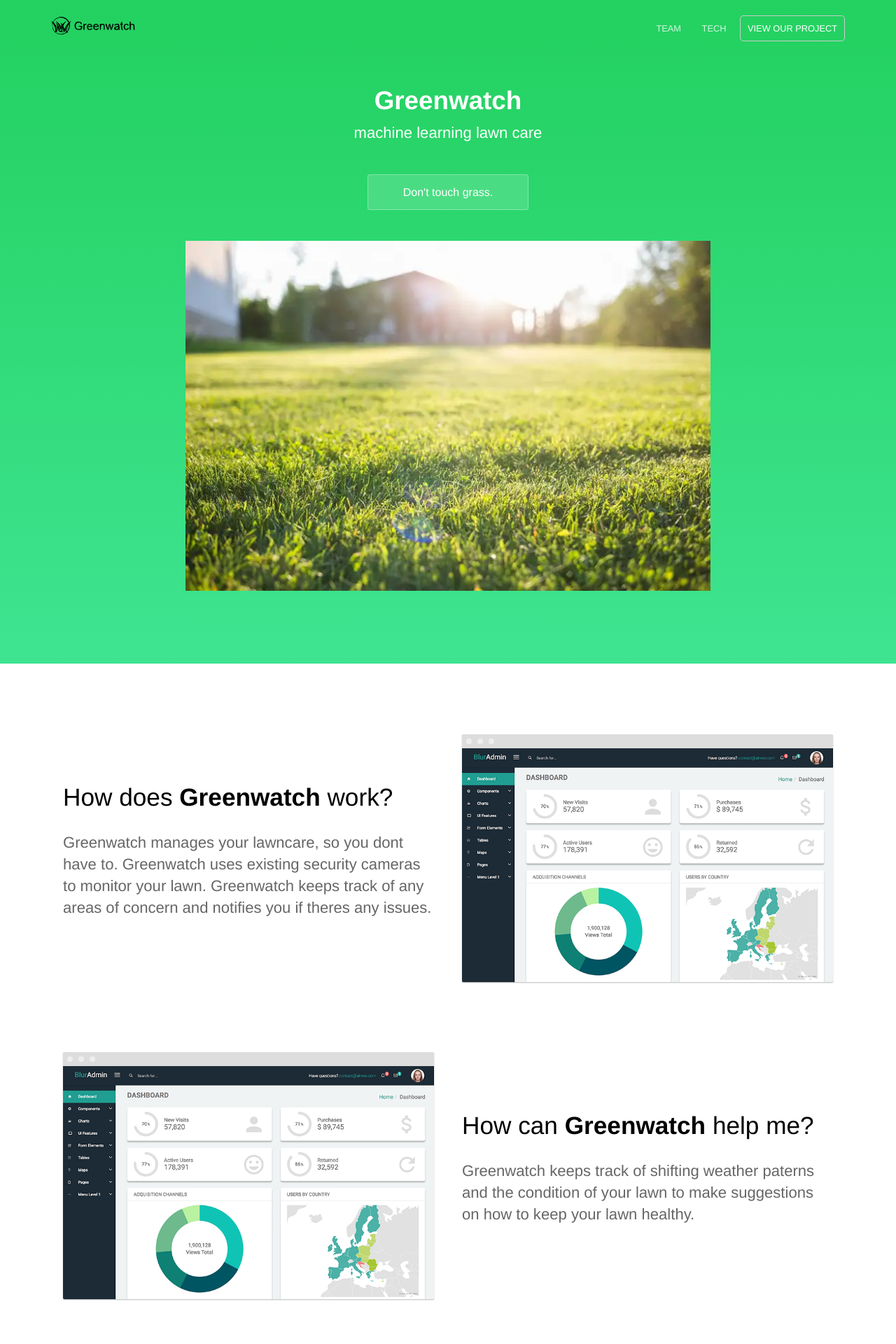
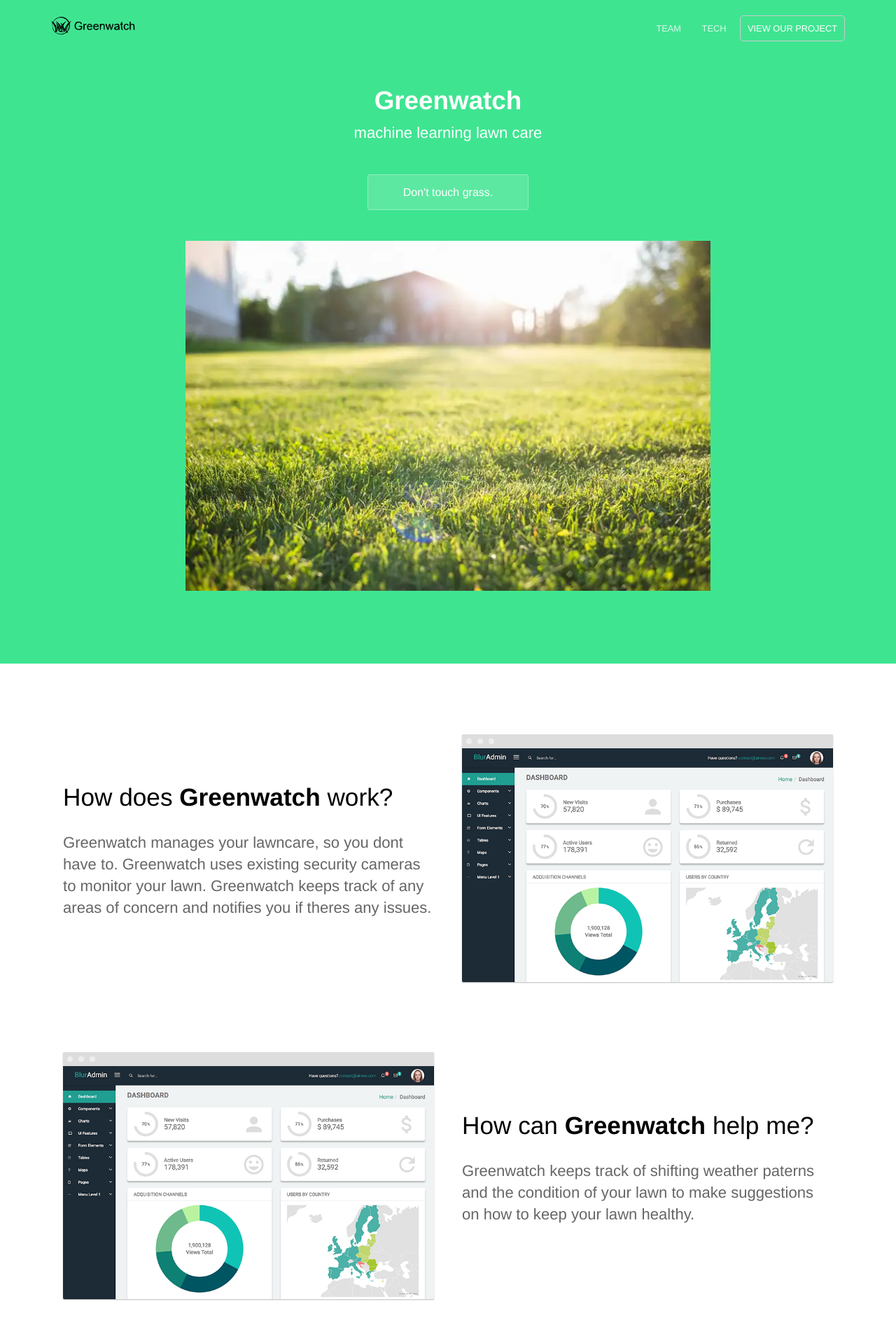
Before and after one commit to COMP490-Greenwatch-Org/greenwatch-team-website, a Jekyll site: the page built from index.html, in a window 1280 px wide. Shown: the top 1920 px of the page at 70% size. Built offline with Jekyll 4.4.1, drawn with Linux system fonts in a browser that asks for light colours.

Commit message:
Revert "Update variables.scss"
This reverts commit 40fa1bcd3de6a3c07a6018537cdab2444d82c3d4.

```diff
--- a/_sass/variables.scss
+++ b/_sass/variables.scss
@@ -1,4 +1,4 @@
-$brand-color: #23d160;
+$brand-color: #3fe491;
 $secondary-brand-color: #3fe491;
 $middle-gradient-color: mix($brand-color, $secondary-brand-color, 95%);
 
```
